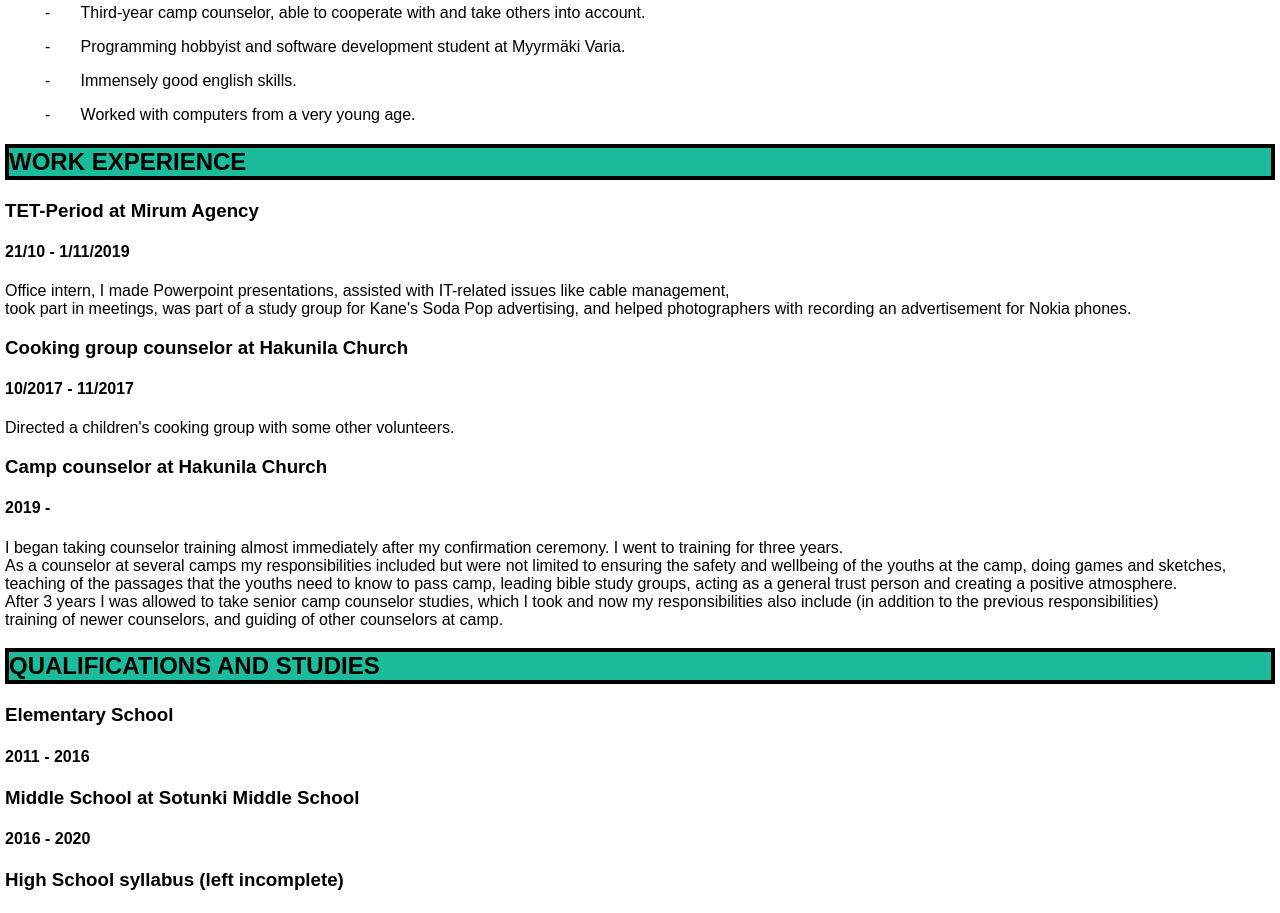
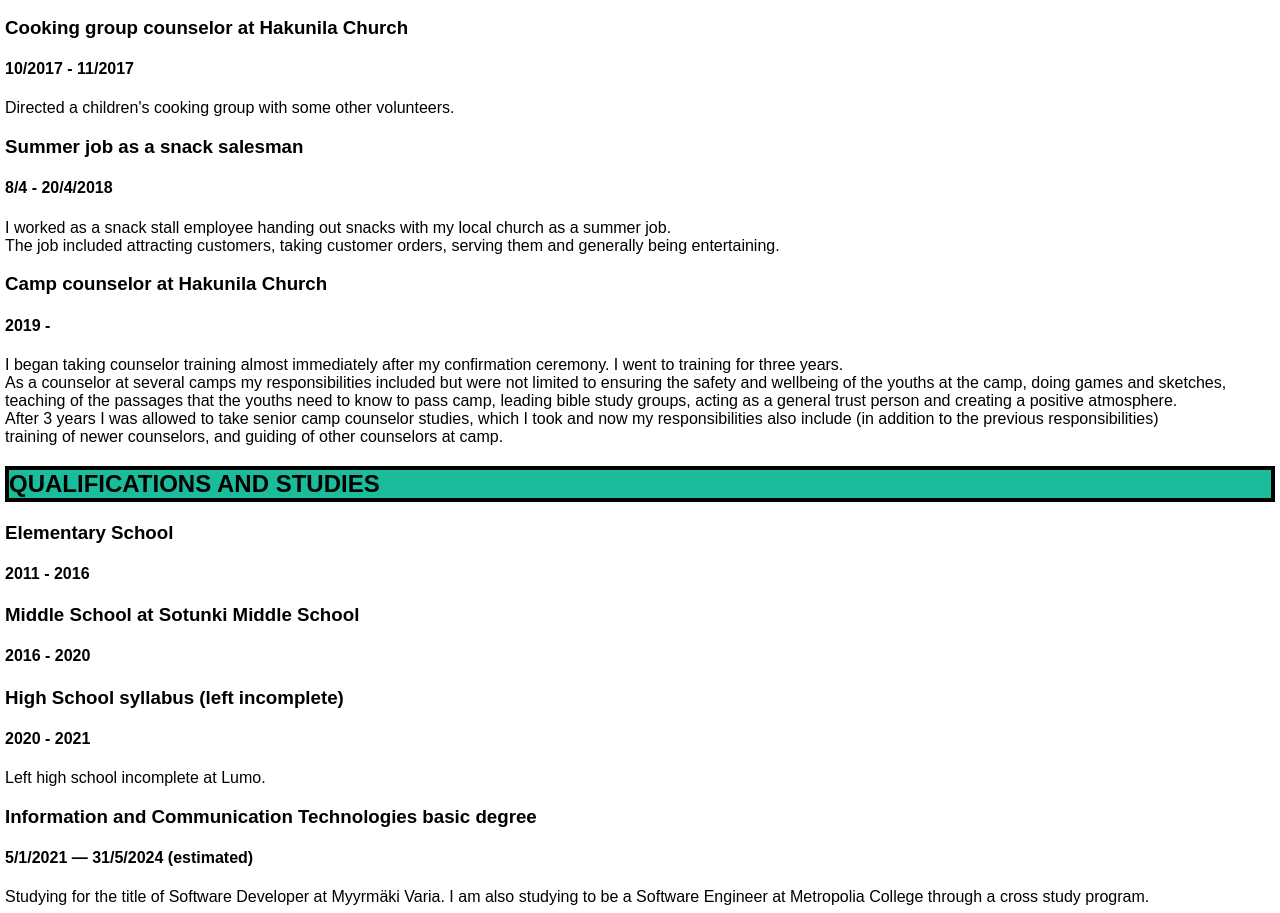
Before and after one commit to shrimptrimp/portfolio-project, a React (Create React App) app: page /cv in a window 1280 px wide. Shown: the part 660-1573 px from the top of the page. Built offline with nearby package versions, Linux system fonts and the light colour scheme.

Commit message:
updated CV

```diff
--- a/src/components/example/CV.tsx
+++ b/src/components/example/CV.tsx
@@ -8,7 +8,6 @@ const CV: React.FC<CVProps> = () => {
   return (
     <div className={styles.container}>
       <h1>Kasper Juhani Kukkonen</h1>
-      <img src='me.jpg' alt='me'></img>
       <p>A student at Varia Myyrmäki</p>
       An active programming student and hobbyist, and cooperative third-year senior camp counselor.
 
@@ -28,6 +27,10 @@ const CV: React.FC<CVProps> = () => {
       <h3>Cooking group counselor at Hakunila Church</h3>
       <h4>10/2017 - 11/2017 </h4>
       Directed a children's cooking group with some other volunteers.
+      <h3>Summer job as a snack salesman</h3>
+      <h4>8/4 - 20/4/2018</h4>
+      <div>I worked as a snack stall employee handing out snacks with my local church as a summer job.</div>
+      <div>The job included attracting customers, taking customer orders, serving them and generally being entertaining.</div>
       <h3>Camp counselor at Hakunila Church</h3>
       <h4>2019 - </h4>
       <div>I began taking counselor training almost immediately after my confirmation ceremony. I went to training for three years.</div>
@@ -47,7 +50,7 @@ const CV: React.FC<CVProps> = () => {
 
       <h3>Information and Communication Technologies basic degree </h3>
       <h4>5/1/2021 — 31/5/2024 (estimated) </h4>
-      <p>Studying for the title of Software Developer at Myyrmäki Varia. I am also studying for ICT at Metropolia College through a cross study program. </p>
+      <p>Studying for the title of Software Developer at Myyrmäki Varia. I am also studying to be a Software Engineer at Metropolia College through a cross study program. </p>
       <h2>OTHER STUFF</h2>
       <p>I was granted a stipend through Teollisuusliitto for exemplary grades, cooperation and initiative.</p>
       <h2>CONTACT INFORMATION</h2>
```
